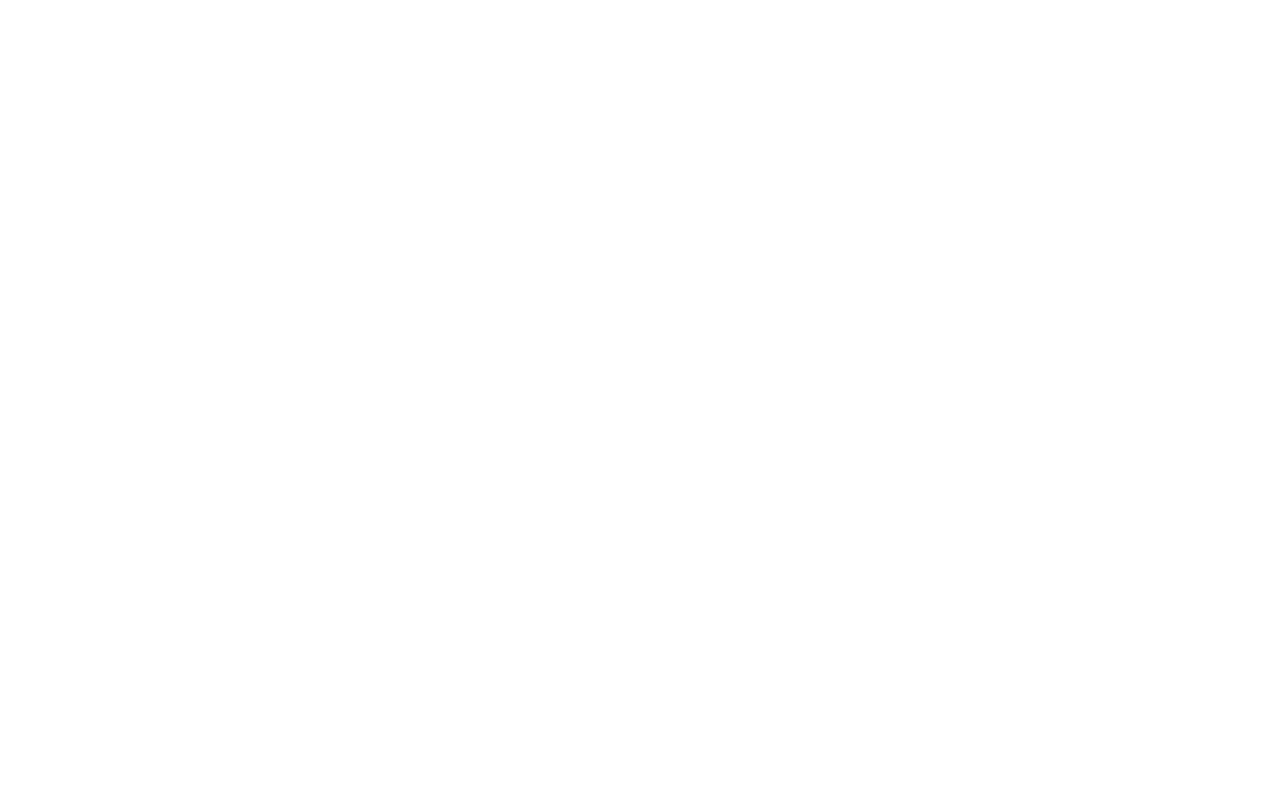
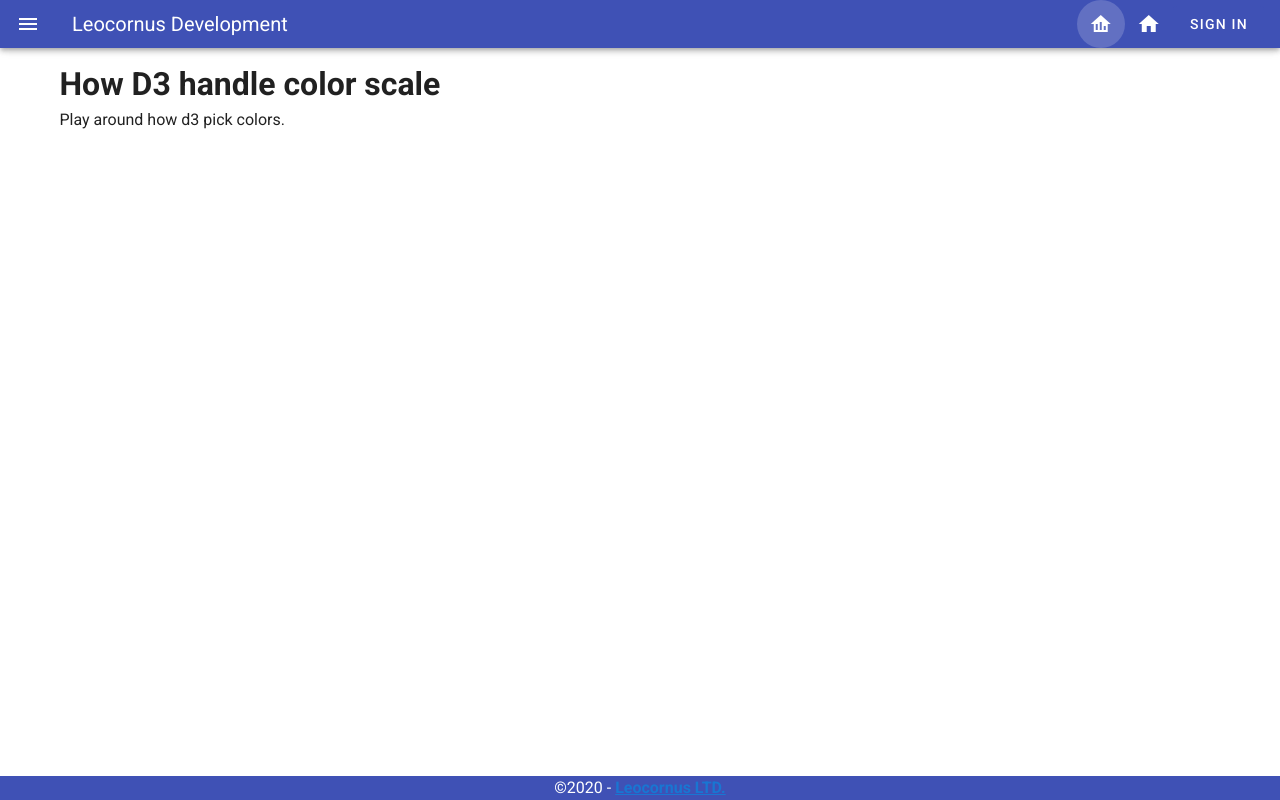
Before and after one commit to leocornus/nuxt-repo, a Nuxt app: page /d3/color-scale in a window 1280 px wide. Before the commit this address had no page. Built offline with nearby package versions, Linux system fonts and the light colour scheme; no server answers.

Commit message:
get started the color scale page

```diff
--- /dev/null
+++ b/pages/d3/color-scale.vue
@@ -0,0 +1,25 @@
+<template lang="pug">
+v-container(grid-list-md)
+  h1 How D3 handle color scale
+  p Play around how d3 pick colors.
+</template>
+
+<script>
+import * as d3 from "d3";
+
+export default {
+
+    layout: 'vuetify',
+    name: 'color-scale',
+    auth: false,
+
+    data() {
+        return {
+
+        };
+    },
+
+    methods: {
+    }
+}
+</script>
```
